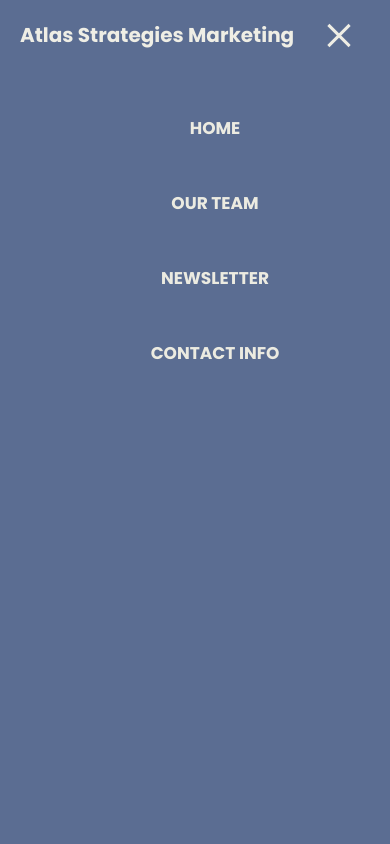
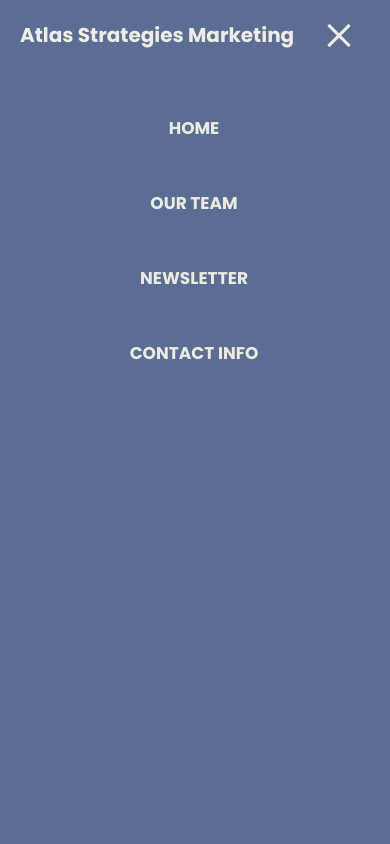
Before and after one commit to ahenderson10/atlas_v2, a plain HTML site: page index.html in a window 390 px wide. Both pictures are taken after a click on the element 338 px from the left and 35 px from the top of the page. Shown: the top 844 px of the page. Drawn offline with nearby package versions, Linux system fonts and the light colour scheme.

Commit message:
style.css

```diff
--- a/style.css
+++ b/style.css
@@ -77,6 +77,7 @@ body{
 
 .mobile-menu li{
     padding: 7%; /* Adjust padding as needed */
+     margin-right: 12%;
 
 }
 
```
